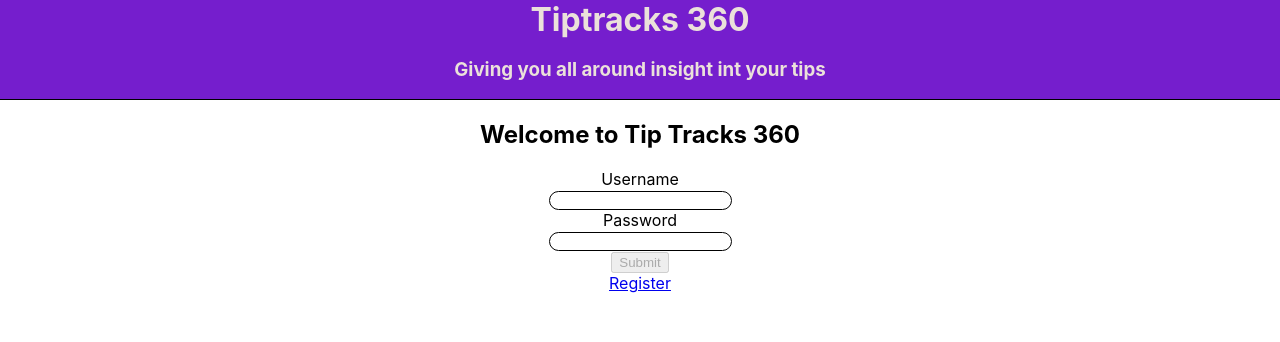
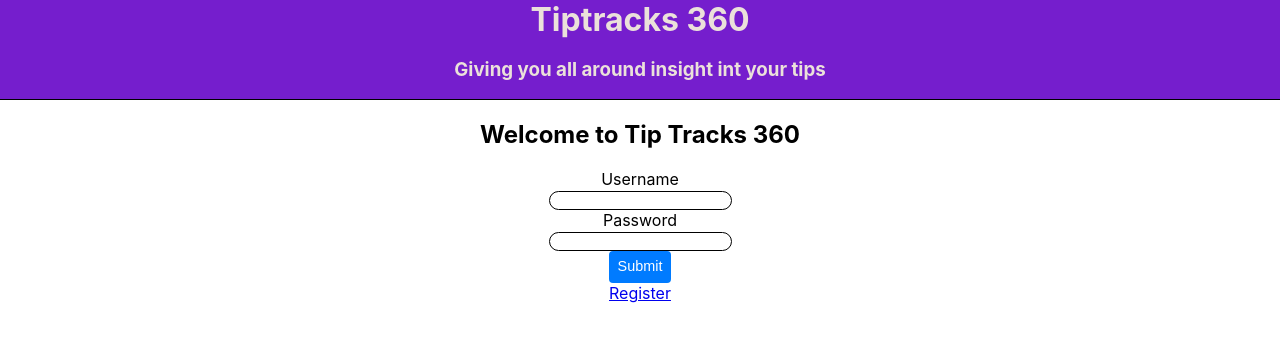
Before and after one commit to skunkpirates42/tiptracks-360-client, a React (Create React App) app: page / in a window 1280 px wide. Shown: the top 342 px of the page. Built offline with nearby package versions, Linux system fonts and the light colour scheme; no server answers.

Commit message:
add card component and some form refactor

```diff
--- a/src/components/add-tips-form.js
+++ b/src/components/add-tips-form.js
@@ -18,7 +18,7 @@ export class AddTipsForm extends Component {
 }
 
   render() {
-    const { submitSucceeded } = this.props
+    const { submitSucceeded, pristine, submitting } = this.props
     if (submitSucceeded) {
       return <Redirect to="/stats" />
     }
@@ -37,28 +37,26 @@ export class AddTipsForm extends Component {
           className="login"
           onSubmit={this.props.handleSubmit(values => this.onSubmit(values))}>
           {errorMessage}
-          <label htmlFor="date">Date</label>
-          <Field component={Input} type="date" name="date"/>
-          <label htmlFor="totalTips">Total Tips</label>
-          <Field component={Input} type="text" name="totalTips"/>
-          <label htmlFor="tippedOut">Tipped Out</label>
+          <Field label="Date" component={Input} type="date" name="date"/>
+          <Field label="Total Tips" component={Input} type="text" name="totalTips"/>
           <Field
+            label="Tipped Out"
             component={Input}
             type="text"
             id="tippedOut"
             name="tippedOut"
             validate={[required, isNumber]}
           />
-          <label htmlFor="baseWage">Hourly Wage</label>
           <Field
+            label="Hourly Wage"
             component={Input}
             type="baseWage"
             id="baseWage"
             name="baseWage"
             validate={[isNumber]}
           />
-          <label htmlFor="hours">Total Hours</label>
           <Field
+            label="Total Hours"
             component={Input}
             type="hours"
             name="hours"
@@ -70,7 +68,7 @@ export class AddTipsForm extends Component {
             type="notes"
             name="notes"
           />
-          <button type="submit" disabled={this.props.pristine || this.props.submitting}>Submit</button>
+          <button type="submit" disabled={pristine || submitting}>Submit</button>
         </form>
       </div>
     )
--- /dev/null
+++ b/src/components/card.js
@@ -0,0 +1,49 @@
+import React from 'react'
+import './stats-page.css'
+
+export default function Card(props) {
+  return (
+    <div>
+      <li key={props.key} className="tip-report">
+        <p name="tips">Take Home Tips: <span>{props.totalTips}</span></p>
+        <p name="tips">Total Hours: <span>{props.hours}</span></p>
+        <p name="tips">Average Hourly Rate: <span>${(props.avgWage).toFixed(2)} / hr</span></p>
+      </li>
+    </div>
+  )
+}
+
+/* const daily = this.props.tips.map((tip) => {
+  const { totalTips, tippedOut, hours, notes, baseWage, date, id } = tip
+  const formattedDate = this.genereteFormattedDate(date);
+  const takeHomeTips = this.calcTakeHomeTips(totalTips, tippedOut);
+  const hourlyRate = this.calcHourlyRate(takeHomeTips, hours, baseWage);
+
+
+  return (
+    <li className="tip-report" key={id}>
+      <p>{formattedDate}</p>
+      <p name="tips">Take Home Tips: <span>{takeHomeTips}</span></p>
+      <p name="tips">Total Hours: <span>{hours}</span></p>
+      <p name="tips">Hourly Rate: <span>${hourlyRate.toFixed(2)} / hr</span></p>
+      <p name="notes">Notes: <span>{notes}</span></p>
+    </li>
+  )
+});
+
+const weekly = Object.keys(weeklyTips).map((week) => (
+  <li key={week} className="tip-report">
+    <p name="tips">Take Home Tips: <span>{weeklyTips[week].totalTips}</span></p>
+    <p name="tips">Total Hours: <span>{weeklyTips[week].hours}</span></p>
+    <p name="tips">Average Hourly Rate: <span>${(weeklyTips[week].avgWage).toFixed(2)} / hr</span></p>
+  </li>
+));
+
+
+const monthly = Object.keys(monthlyTips).map((month) => (
+  <li key={month} className="tip-report">
+    <p name="tips">Take Home Tips: <span>{monthlyTips[month].totalTips}</span></p>
+    <p name="tips">Total Hours: <span>{monthlyTips[month].hours}</span></p>
+    <p name="tips">Average Hourly Rate: <span>${(monthlyTips[month].avgWage).toFixed(2)} / hr</span></p>
+  </li>
+)); */
--- a/src/components/input.css
+++ b/src/components/input.css
@@ -2,3 +2,7 @@
   border-radius: 10px;
   border: 1px solid black;
 }
+
+label {
+  display: block;
+}
--- a/src/components/login-form.js
+++ b/src/components/login-form.js
@@ -14,6 +14,7 @@ export class LoginForm extends Component {
   }
 
   render() {
+    const { pristine, submitting } = this.props
     let error;
     // Set error to be a div that displays the error passed in from redux-form's props
     if (this.props.error) {
@@ -30,23 +31,23 @@ export class LoginForm extends Component {
           className="login"
           onSubmit={this.props.handleSubmit(values => this.onSubmit(values))}>
           {error}
-          <label htmlFor="username">Username</label>
           <Field
+            label="Username"
             component={Input}
             type="text"
             id="username"
             name="username"
             validate={[required, nonEmpty]}
           />
-          <label htmlFor="password">Password</label>
           <Field
+            label="Password"
             component={Input}
             type="password"
             id="password"
             name="password"
             validate={[required, nonEmpty]}
           />
-          <button disabled={this.props.pristine || this.props.submitting}>Submit</button>
+          <button disabled={pristine || submitting}>Submit</button>
         </form>
         <Link to="/register">Register</Link>
       </div>
--- a/src/components/registration-form.js
+++ b/src/components/registration-form.js
@@ -23,26 +23,25 @@ export class RegistrationForm extends Component {
         <form
           className="login"
           onSubmit={this.props.handleSubmit(values => this.onSubmit(values))}>
-          <label htmlFor="fullName">Full Name</label>
-          <Field component={Input} type="text" name="fullName"/>
-          <label htmlFor="username">Username</label>
+          <Field label="Full Name" component={Input} type="text" name="fullName"/>
           <Field
+            label="Username"
             component={Input}
             type="text"
             id="username"
             name="username"
             validate={[required, nonEmpty, isTrimmed]}
           />
-          <label htmlFor="password">Password</label>
           <Field
+            label="Password"
             component={Input}
             type="password"
             id="password"
             name="password"
             validate={[required, passwordLength, isTrimmed]}
           />
-          <label htmlFor="password">Confirm Password</label>
           <Field
+            label="Confirm Password"
             component={Input}
             type="password"
             name="passwordConfirm"
--- a/src/components/stats-page.js
+++ b/src/components/stats-page.js
@@ -2,6 +2,7 @@ import React, { Component } from 'react'
 import { connect } from 'react-redux';
 import requiresLogin from './requires-login';
 import { fetchTipsData } from '../actions/tips';
+import Card from './card';
 import moment from 'moment'
 import './stats-page.css'
 
@@ -71,24 +72,29 @@ export class StatsPage extends Component {
       if (yearAndWeek in weeklyTips) {
         weeklyTips[yearAndWeek].totalTips += takeHomeTips;
         weeklyTips[yearAndWeek].wages.push(hourlyRate);
-        weeklyTips[yearAndWeek].avgWage = this.calcAvgHourlyRate(weeklyTips[yearAndWeek].wages)
+        weeklyTips[yearAndWeek].avgWage = this.calcAvgHourlyRate(weeklyTips[yearAndWeek].wages);
+        weeklyTips[yearAndWeek].hours += Number(tip.hours)
+
       } else {
         weeklyTips[yearAndWeek] = {
           totalTips: takeHomeTips,
           wages: [hourlyRate],
-          avgWage: hourlyRate
+          avgWage: hourlyRate,
+          hours: Number(tip.hours)
         };
       }
 
       if (monthAndYear in monthlyTips) {
         monthlyTips[monthAndYear].totalTips += takeHomeTips;
         monthlyTips[monthAndYear].wages.push(hourlyRate);
-        monthlyTips[monthAndYear].avgWage = this.calcAvgHourlyRate(monthlyTips[monthAndYear].wages)
+        monthlyTips[monthAndYear].avgWage = this.calcAvgHourlyRate(monthlyTips[monthAndYear].wages);
+        monthlyTips[monthAndYear].hours += Number(tip.hours);
       } else {
         monthlyTips[monthAndYear] = {
           totalTips: takeHomeTips,
           wages: [hourlyRate],
-          avgWage: hourlyRate
+          avgWage: hourlyRate,
+          hours: Number(tip.hours)
         };
       }
     }
@@ -112,20 +118,22 @@ export class StatsPage extends Component {
     });
 
     const weekly = Object.keys(weeklyTips).map((week) => (
-      <li key={week} className="tip-report">
-        <p name="tips">Take Home Tips: <span>{weeklyTips[week].totalTips}</span></p>
-        {/* <p name="tips">Total Hours: <span>{hours}</span></p> */}
-        <p name="tips">Average Hourly Rate: <span>${(weeklyTips[week].avgWage).toFixed(2)} / hr</span></p>
-      </li>
+        <Card
+          key={week}
+          totalTips={weeklyTips[week].totalTips}
+          hours={weeklyTips[week].hours}
+          avgWage={weeklyTips[week].avgWage}
+        />
     ));
 
 
     const monthly = Object.keys(monthlyTips).map((month) => (
-      <li key={month} className="tip-report">
-        <p name="tips">Take Home Tips: <span>{monthlyTips[month].totalTips}</span></p>
-        {/* <p name="tips">Total Hours: <span>{hours}</span></p> */}
-        <p name="tips">Average Hourly Rate: <span>${(monthlyTips[month].avgWage).toFixed(2)} / hr</span></p>
-      </li>
+       <Card
+          key={month}
+          totalTips={monthlyTips[month].totalTips}
+          hours={monthlyTips[month].hours}
+          avgWage={monthlyTips[month].avgWage}
+        />
     ));
 
     let tipsView;
--- a/src/index.css
+++ b/src/index.css
@@ -12,3 +12,20 @@ code {
   font-family: source-code-pro, Menlo, Monaco, Consolas, "Courier New",
     monospace;
 }
+
+button {
+  display: inline-block;
+  font-weight: 400;
+  color: #fff;;
+  text-align: center;
+  vertical-align: middle;
+  user-select: none;
+  background-color: #007bff;
+  border-color: #007bff;
+  border: 1px solid transparent;
+  padding: .25rem .5rem;
+  font-size: .9rem;
+  line-height: 1.5;
+  border-radius: .25rem;
+  transition: color .15s ease-in-out,background-color .15s ease-in-out,border-color .15s ease-in-out,box-shadow .15s ease-in-out;
+}
```
